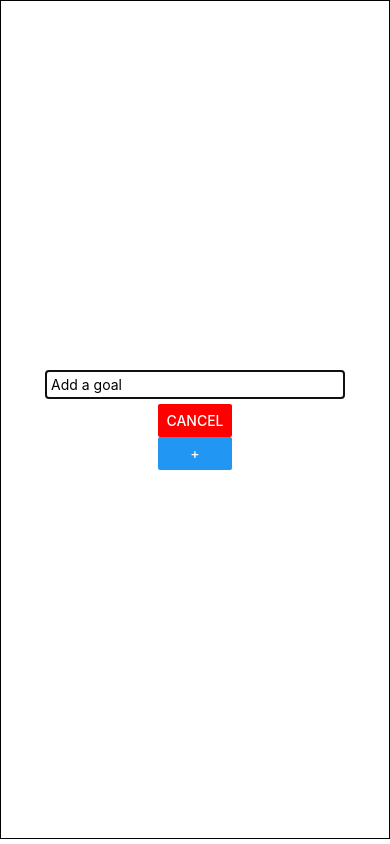
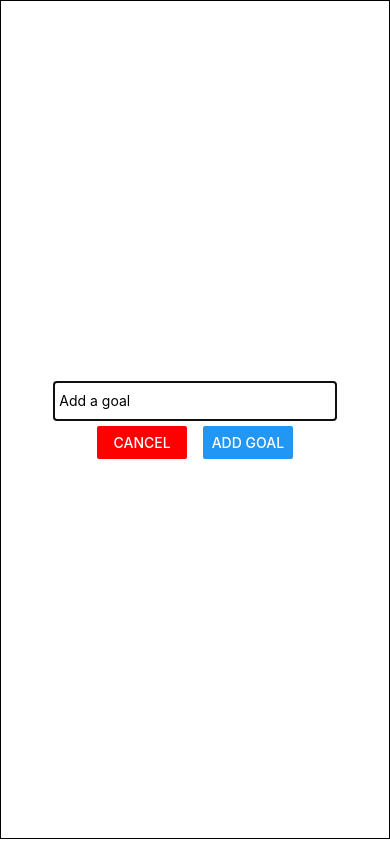
Before and after one commit to BOUNCE8/react-native-practice, a React Native app: screen / in a window 390 px wide. Both pictures are taken after a click on the button "ADD NEW GOAL". Built offline with nearby package versions, Linux system fonts and the light colour scheme.

Commit message:
added theme context to enable toggling between light and dark mode

```diff
--- a/App.js
+++ b/App.js
@@ -1,7 +1,9 @@
 import { StatusBar } from "expo-status-bar";
 import React, { useState } from "react";
-import { StyleSheet, View, FlatList, Button, Modal } from "react-native";
+import { StyleSheet, View, FlatList, Button, Text } from "react-native";
 
+import { ThemeProvider } from "./Utilities/ThemeManager";
+import { HeaderBar } from "./components/HeaderBar";
 import { GoalItem } from "./components/GoalItem";
 import { GoalCreator } from "./components/GoalCreator";
 
@@ -28,10 +30,15 @@ export default function App() {
   };
 
   return (
+    <ThemeProvider>
       <View style={styles.container}>
+        <HeaderBar />
         <StatusBar style="auto" />
         <View style={styles.addGoalModal}>
-        <Button title="Add new goal" onPress={() => setIsModalVisible(true)} />
+          <Button
+            title="Add new goal"
+            onPress={() => setIsModalVisible(true)}
+          />
 
           <GoalCreator
             cancelAddGoalHandler={cancelAddGoalHandler}
@@ -51,6 +58,7 @@ export default function App() {
           />
         </View>
       </View>
+    </ThemeProvider>
   );
 }
 
@@ -60,10 +68,13 @@ const styles = StyleSheet.create({
     flex: 1,
     backgroundColor: "#fff",
     alignItems: "center",
+    // justifyContent: "center",
+    height: "100%",
   },
   goalList: { marginVertical: 10 },
   addGoalModal: {
     justifyContent: "center",
     alignItems: "center",
+    // height: 40,
   },
 });
--- /dev/null
+++ b/Utilities/ThemeManager.js
@@ -0,0 +1,18 @@
+import React, { createContext, useState } from "react";
+
+export const ThemeContext = createContext();
+
+export const ThemeProvider = ({ children }) => {
+  const [theme, setTheme] = useState("light");
+  // theme = light, dark
+
+  const toggleTheme = () => {
+    theme === "light" ? setTheme("dark") : setTheme("light");
+  };
+
+  return (
+    <ThemeContext.Provider value={{ theme, toggleTheme }}>
+      {children}
+    </ThemeContext.Provider>
+  );
+};
--- a/components/GoalCreator.js
+++ b/components/GoalCreator.js
@@ -1,11 +1,15 @@
-import React, { useState } from "react";
+import React, { useState, useContext } from "react";
 import { StyleSheet, View, TextInput, Button, Modal } from "react-native";
+
+import { ThemeContext } from "../Utilities/ThemeManager";
 
 export const GoalCreator = ({
   addGoalHandler,
   cancelAddGoalHandler,
   isModalVisible,
 }) => {
+  const { theme } = useContext(ThemeContext);
+
   const [enterGoal, setEnterGoal] = useState("");
 
   const goalInputHandler = (enteredText) => {
@@ -19,20 +23,24 @@ export const GoalCreator = ({
 
   return (
     <Modal visible={isModalVisible} animationType="slide">
-      <View style={styles.goalCreate}>
+      <View style={(styles.goalCreate, styles[`goalCreate${theme}`])}>
         <TextInput
           style={styles.goalInputField}
           placeholder="Add a goal"
           onChangeText={goalInputHandler}
           value={enterGoal}
         ></TextInput>
-        <View>
-          <Button
-            title="Cancel"
-            color="red"
-            onPress={() => cancelAddGoalHandler()}
-          ></Button>
-          <Button title="+" onPress={addGoal}></Button>
+        <View style={styles.buttonContainer}>
+          <View style={styles.button}>
+            <Button
+              title="Cancel"
+              color="red"
+              onPress={() => cancelAddGoalHandler()}
+            ></Button>
+          </View>
+          <View style={styles.button}>
+            <Button title="Add Goal" onPress={addGoal}></Button>
+          </View>
         </View>
       </View>
     </Modal>
@@ -48,10 +56,32 @@ const styles = StyleSheet.create({
     borderWidth: 1.5,
     width: "100%",
     paddingHorizontal: 5,
+    // backgroundColor: "red",
+  },
+  goalCreatelight: {
+    flex: 1,
+    marginBottom: 5,
+    alignItems: "center",
+    justifyContent: "center",
+    borderWidth: 1.5,
+    width: "100%",
+    paddingHorizontal: 5,
+    backgroundColor: "white",
+  },
+  goalCreatedark: {
+    flex: 1,
+    marginBottom: 5,
+    alignItems: "center",
+    justifyContent: "center",
+    borderWidth: 1.5,
+    width: "100%",
+    paddingHorizontal: 5,
+    backgroundColor: "grey",
   },
   goalInputField: {
     borderWidth: 1.5,
-    width: 300,
+    width: "75%",
+    height: 40,
     paddingHorizontal: 5,
     paddingVertical: 5,
     marginBottom: 5,
@@ -63,4 +93,12 @@ const styles = StyleSheet.create({
     alignItems: "center",
     justifyContent: "center",
   },
+  buttonContainer: {
+    flexDirection: "row",
+    justifyContent: "space-evenly",
+    width: "60%",
+  },
+  button: {
+    width: "40%",
+  },
 });
--- a/components/GoalItem.js
+++ b/components/GoalItem.js
@@ -1,22 +1,41 @@
-import React from "react";
+import React, { useContext } from "react";
 import { StyleSheet, View, Text, TouchableOpacity, Modal } from "react-native";
 
+import { ThemeContext } from "../Utilities/ThemeManager";
+
 export const GoalItem = ({ title, id, removeGoalHandler }) => {
+  const { theme } = useContext(ThemeContext);
   return (
     <TouchableOpacity activeOpacity={0.5} onPress={() => removeGoalHandler(id)}>
-      <View style={styles.goalItem}>
-        <Text>{title}</Text>
+      <View style={(styles.goalItem, styles[`goalItem${theme}`])}>
+        <Text style={styles[`textStyle${theme}`]}>{title}</Text>
       </View>
     </TouchableOpacity>
   );
 };
 
 const styles = StyleSheet.create({
-  goalItem: {
+  // goalItem: {
+  //   marginVertical: 2.5,
+  //   paddingVertical: 5,
+  //   paddingHorizontal: 5,
+  //   backgroundColor: "yellow",
+  //   borderWidth: 1,
+  // },
+  goalItemlight: {
     marginVertical: 2.5,
     paddingVertical: 5,
     paddingHorizontal: 5,
-    backgroundColor: "yellow",
+    backgroundColor: "white",
     borderWidth: 1,
   },
+  goalItemdark: {
+    marginVertical: 2.5,
+    paddingVertical: 5,
+    paddingHorizontal: 5,
+    backgroundColor: "grey",
+    borderWidth: 1,
+  },
+  textStylelight: { color: "black" },
+  textStyledark: { color: "white" },
 });
--- /dev/null
+++ b/components/HeaderBar.js
@@ -0,0 +1,49 @@
+import React, { useContext } from "react";
+import { StyleSheet, View, Button, TouchableOpacity, Text } from "react-native";
+
+import { ThemeContext } from "../Utilities/ThemeManager";
+
+export const HeaderBar = () => {
+  const { theme, toggleTheme } = useContext(ThemeContext);
+
+  return (
+    <View style={styles[`container${theme}`]}>
+      <TouchableOpacity style={styles.button}>
+        <Button title="Toggle Theme" onPress={() => toggleTheme()} />
+      </TouchableOpacity>
+      <Text style={styles[`themeStatus${theme}`]}>{theme}</Text>
+    </View>
+  );
+};
+
+const styles = StyleSheet.create({
+  container: {
+    width: "100%",
+    height: 50,
+    flexDirection: "row",
+    alignItems: "center",
+    justifyContent: "space-evenly",
+  },
+  containerlight: {
+    backgroundColor: "white",
+    width: "100%",
+    height: 50,
+    flexDirection: "row",
+    alignItems: "center",
+    justifyContent: "space-evenly",
+  },
+  containerdark: {
+    backgroundColor: "grey",
+    width: "100%",
+    height: 50,
+    flexDirection: "row",
+    alignItems: "center",
+    justifyContent: "space-evenly",
+  },
+  button: {
+    borderColor: "black",
+    borderWidth: 1,
+  },
+  themeStatuslight: { color: "blue" },
+  themeStatusdark: { color: "white" },
+});
```
Lines whose indentation alone changed are shown as unchanged.
